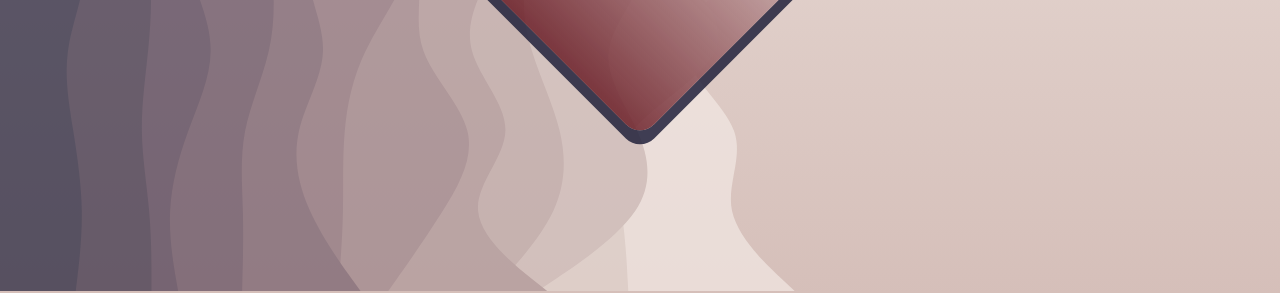
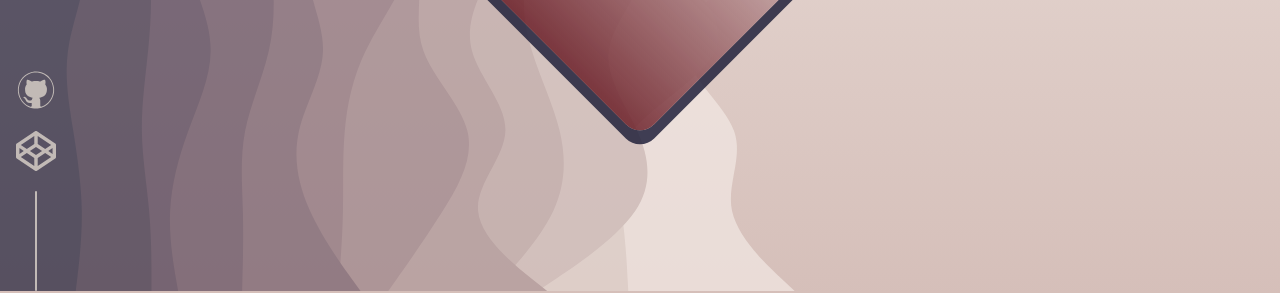
Before and after one commit to Heargo/heargo.dev, a Vue app: page /#/ in a window 1280 px wide. Shown: the part 509-802 px from the top of the page. Built offline with nearby package versions, Linux system fonts and the light colour scheme; a web font is replaced by a local one.

Commit message:
add git & codepen link

```diff
--- /dev/null
+++ b/src/components/ExternalsLinks.vue
@@ -0,0 +1,77 @@
+<template>
+    <div class="linksList">
+        <a :href="l.url" v-for="l in links" :key="l">
+            <img :src="require(`@/assets/svg/${l.icon}`)" :alt="l.name">
+        </a>
+        <div class="verticalBar"></div>
+    </div>
+</template>
+<script>
+export default {
+    name:"ExternalsLinks",
+    data(){
+        return {
+            links:[
+                {
+                    url:"https://github.com/Heargo",
+                    icon:"github.svg",
+                    name:"Github"
+                },
+                {
+                    url:"https://codepen.io/Heargo",
+                    icon:"codepen.svg",
+                    name:"Codepen"
+                }
+            ]
+        }
+    }
+}
+</script>
+<style lang="scss" scoped>
+    .linksList{
+        position: fixed;
+        bottom: 0;
+        left: 1rem;
+        display:flex;
+        flex-direction:column;
+        justify-content:center;
+        align-items:center;
+        flex-wrap:wrap;
+
+        a{
+            margin-bottom:1rem;
+            img{
+                margin:0;
+                width:40px;
+                height:40px;
+                filter:brightness(0.8);
+            }
+            &:hover{
+                img{
+                    filter:brightness(1);
+                }
+            }
+        }
+        .verticalBar{
+            width: 2px;
+            height: 100px;
+            background: $white;
+            border-radius: 2px;
+            filter:brightness(0.8);
+        }
+        @include width-under(700px){
+            flex-direction:row-reverse;
+            justify-content:space-around;
+            align-items:center;
+            margin-bottom: .5rem;
+            .verticalBar{
+                width: calc(100vw - 150px);
+                height: 2px;
+            }
+            a{
+                margin-bottom:0;
+                margin-left: 1rem;
+            }
+        }
+    }
+</style>
--- a/src/views/Home.vue
+++ b/src/views/Home.vue
@@ -1,6 +1,9 @@
 <template>
   <div class="container">
+    <!-- background svg -->
     <img class="side" src="@/assets/svg/side.svg" alt="top" :style="'width:'+(80+this.$store.state.click_count%10)+'vw'">
+
+    <!-- easter egg -->
     <p v-if="parseInt(this.$store.state.score)<=9" class="txt">
       {{this.$store.state.txt[this.$store.state.lang].score[this.$store.state.score-1]}}
     </p>
@@ -10,7 +13,14 @@
     <div v-if="parseInt(this.$store.state.score)>0" class="Number">
       <p class="num">{{parseInt(this.$store.state.score)}}</p>
     </div>
+
+    <!-- Language Toggle -->
     <Toggle></Toggle>
+
+    <!-- ExternalsLinks -->
+    <ExternalsLinks></ExternalsLinks>
+
+    <!-- Big button -->
     <div id="home">
       <ScrollParallax :speed="0.3">
         <div class="square parallax-one" @click="activate()"></div>
@@ -20,8 +30,13 @@
       </ScrollParallax>
     </div>
     <div class="invisibleSpace"></div>
+
+    <!-- Content -->
     <div class="data">
+      <!-- Cv card -->
       <ContactCard id="cv"></ContactCard>
+
+      <!-- Projects -->
       <div id="projets"></div>
       <div v-for="(p,i) in this.$store.state.projects" :key="p">
         <Project :project="p" :side="i%2==0 ? 'left' : 'right'"></Project>
@@ -35,6 +50,7 @@ import Project from '@/components/Project.vue'
 import ContactCard from '@/components/ContactCard.vue'
 import ScrollParallax from 'vue3-parallax/src/components/ScrollParallax.vue';
 import Toggle from '@/components/Toggle.vue';
+import ExternalsLinks from '@/components/ExternalsLinks.vue';
 
 export default {
   name: 'Home',
@@ -42,7 +58,8 @@ export default {
     ScrollParallax,
     Project,
     ContactCard,
-    Toggle
+    Toggle,
+    ExternalsLinks
   },
   mounted(){
     //get square
@@ -97,6 +114,11 @@ export default {
     .card{
       justify-content: flex-start;
       height: 100vh;
+    }
+    .data{
+      @include width-under(700px){
+        padding-bottom: 2rem;
+      }
     }
     .square {
       position: absolute;
```
Also changed, not shown: src/assets/svg/codepen.svg (added), src/assets/svg/github.svg (added).
